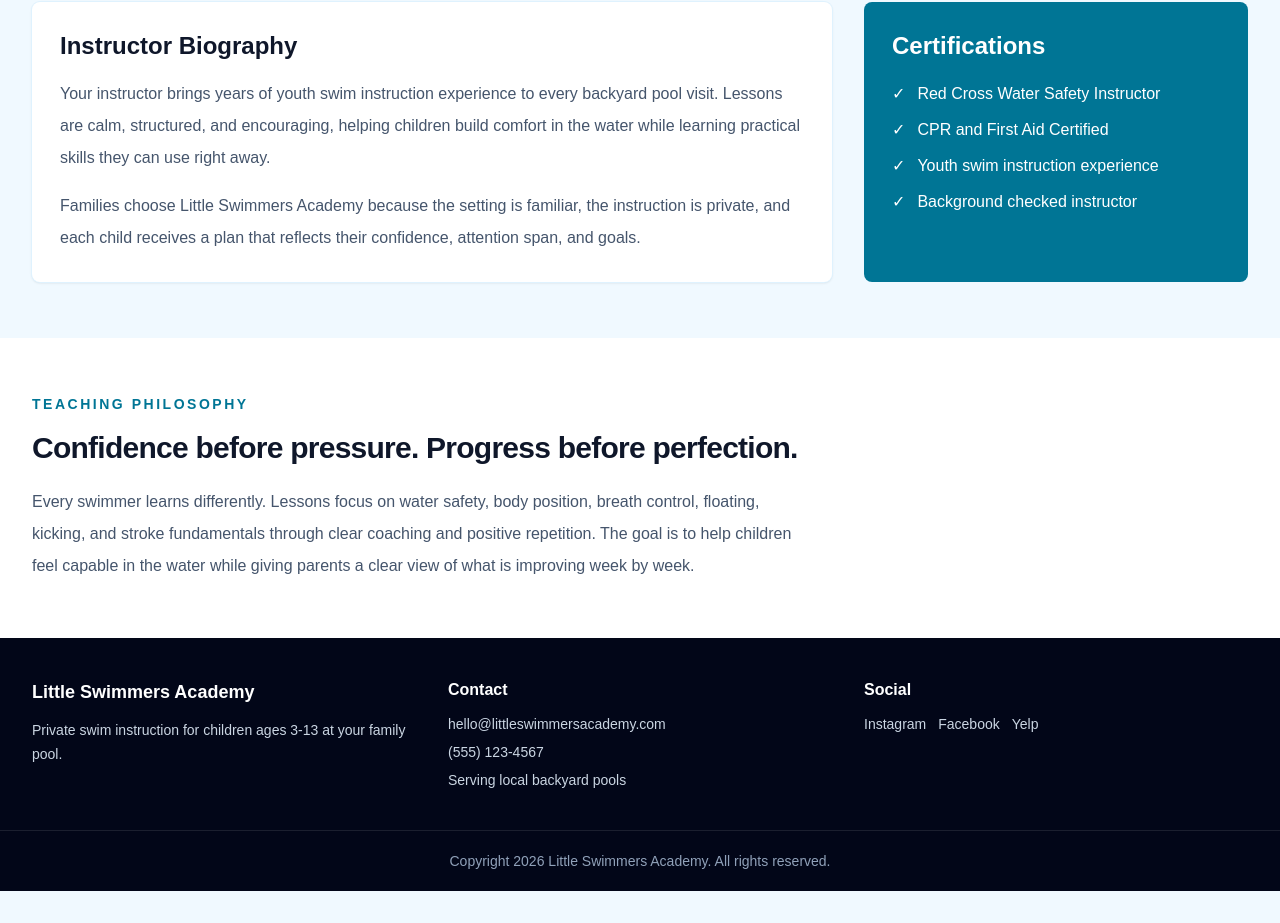
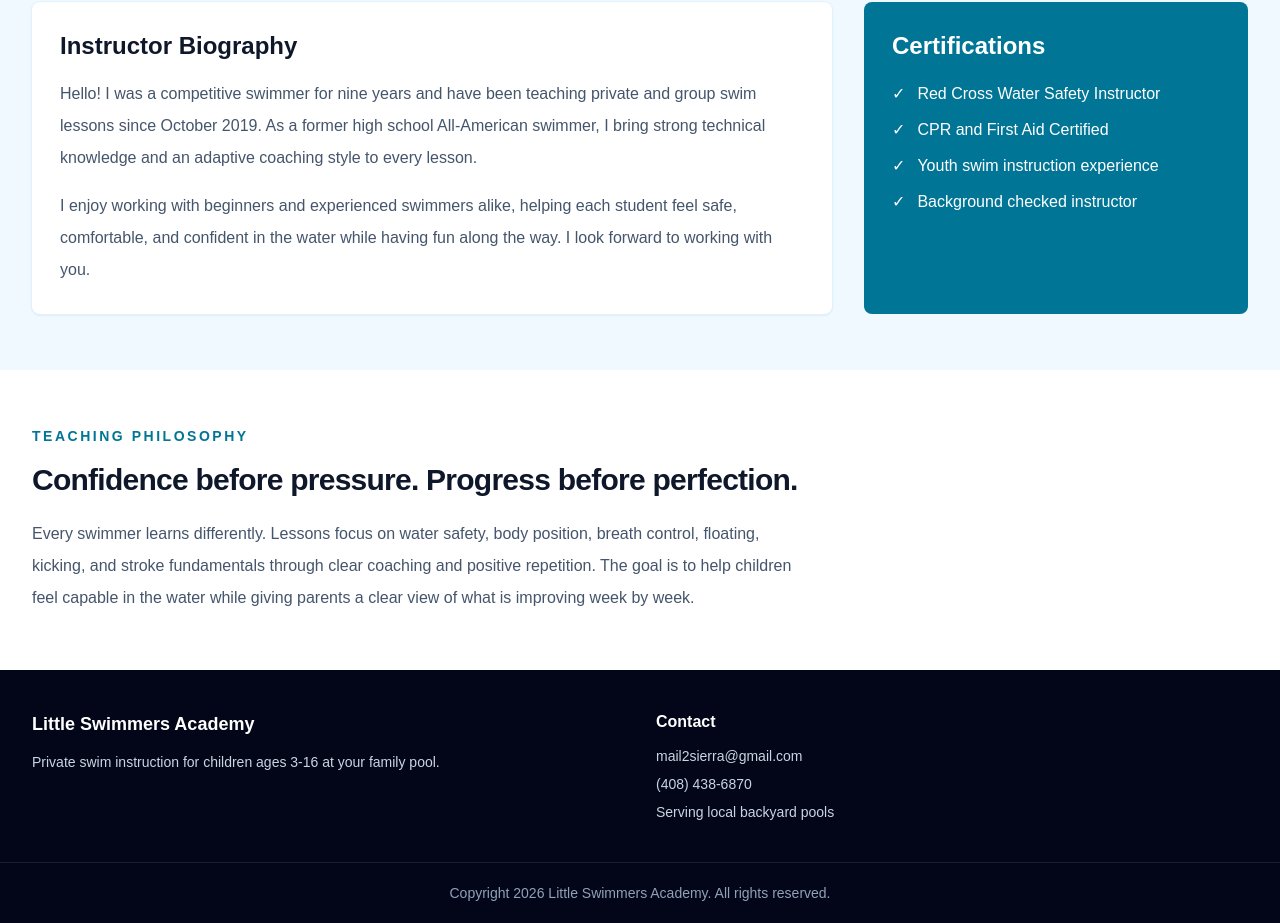
Before and after one commit to Toddnarwal/swim-lessons-site, a Next.js app: page /about in a window 1280 px wide. Shown: the part 455-1378 px from the top of the page. Before the commit the page ends 1346 px from the top, so only its background shows below. Built offline with nearby package versions, Linux system fonts and the light colour scheme.

Commit message:
Update Little Swimmers Academy site content

```diff
--- a/app/about/page.tsx
+++ b/app/about/page.tsx
@@ -7,22 +7,23 @@ export default function AboutPage() {
       <PageHeader
         eyebrow="About"
         title="Personal instruction with a safety-first approach."
-        description="Little Swimmers Academy is built around trust, patience, and practical water confidence for children ages 3-13."
+        description="Little Swimmers Academy is built around trust, patience, and practical water confidence for children ages 3-16."
       />
       <Section className="bg-sky-50">
         <div className="grid gap-8 lg:grid-cols-3">
           <div className="rounded-lg bg-white p-7 shadow-sm ring-1 ring-sky-100 lg:col-span-2">
             <h2 className="text-2xl font-bold">Instructor Biography</h2>
             <p className="mt-4 leading-8 text-slate-600">
-              Your instructor brings years of youth swim instruction experience
-              to every backyard pool visit. Lessons are calm, structured, and
-              encouraging, helping children build comfort in the water while
-              learning practical skills they can use right away.
+              Hello! I was a competitive swimmer for nine years and have been
+              teaching private and group swim lessons since October 2019. As a
+              former high school All-American swimmer, I bring strong technical
+              knowledge and an adaptive coaching style to every lesson.
             </p>
             <p className="mt-4 leading-8 text-slate-600">
-              Families choose Little Swimmers Academy because the setting is
-              familiar, the instruction is private, and each child receives a
-              plan that reflects their confidence, attention span, and goals.
+              I enjoy working with beginners and experienced swimmers alike,
+              helping each student feel safe, comfortable, and confident in the
+              water while having fun along the way. I look forward to working
+              with you.
             </p>
           </div>
           <div className="rounded-lg bg-cyan-700 p-7 text-white">
@@ -30,7 +31,7 @@ export default function AboutPage() {
             <ul className="mt-5 space-y-3">
               {certifications.map((certification) => (
                 <li key={certification} className="flex gap-3">
-                  <span aria-hidden="true">✓</span>
+                  <span aria-hidden="true">{"\u2713"}</span>
                   <span>{certification}</span>
                 </li>
               ))}
--- a/app/contact/page.tsx
+++ b/app/contact/page.tsx
@@ -13,8 +13,8 @@ export default function ContactPage() {
           <div className="rounded-lg bg-cyan-700 p-7 text-white">
             <h2 className="text-2xl font-bold">Contact Information</h2>
             <div className="mt-5 space-y-3 text-cyan-50">
-              <p>hello@littleswimmersacademy.com</p>
-              <p>(555) 123-4567</p>
+              <p>mail2sierra@gmail.com</p>
+              <p>(408) 438-6870</p>
               <p>Serving local backyard pools</p>
             </div>
           </div>
--- a/app/data.ts
+++ b/app/data.ts
@@ -1,21 +1,25 @@
 export const lessonOptions = [
   {
     title: "30 Minute Lesson",
-    price: "$45",
+    price: "$55",
     duration: "Best for new swimmers and focused skill tune-ups.",
-    features: ["Ages 3-13", "One-on-one attention", "Water comfort and safety"],
+    features: ["Ages 3-16", "One-on-one attention", "Water comfort and safety"],
   },
   {
     title: "45 Minute Lesson",
-    price: "$60",
+    price: "$65",
     duration: "A balanced session for confidence, drills, and practice.",
-    features: ["Most popular", "Technique development", "Personalized pacing"],
+    features: ["Ages 6-16", "Technique development", "Personalized pacing"],
   },
   {
     title: "60 Minute Lesson",
     price: "$75",
     duration: "Ideal for siblings, stronger swimmers, or deeper progression.",
-    features: ["Extended practice", "Endurance and stroke work", "Parent recap"],
+    features: [
+      "Most popular",
+      "Endurance and stroke work",
+      "Can be split between siblings",
+    ],
   },
 ];
 
@@ -23,7 +27,7 @@ export const faqs = [
   {
     question: "What ages do you teach?",
     answer:
-      "Little Swimmers Academy offers private instruction for children ages 3-13, with each lesson adapted to the child's comfort level and goals.",
+      "Little Swimmers Academy offers private instruction for children ages 3-16, with each lesson adapted to the child's comfort level and goals.",
   },
   {
     question: "Do you travel to my pool?",
@@ -61,16 +65,13 @@ export const serviceAreas = {
     "Saratoga",
     "Campbell",
     "Cupertino",
+  ],
+  extended: [
     "Almaden Valley",
     "Cambrian Park",
     "Willow Glen",
-  ],
-  extended: [
     "Sunnyvale",
     "Santa Clara",
     "Mountain View",
-    "Los Altos",
-    "Los Altos Hills",
-    "Milpitas",
   ],
 };
--- a/app/layout.tsx
+++ b/app/layout.tsx
@@ -5,7 +5,7 @@ import "./globals.css";
 export const metadata: Metadata = {
   title: "Little Swimmers Academy",
   description:
-    "Private mobile swim lessons for children ages 3-13 at your own pool.",
+    "Private mobile swim lessons for children ages 3-16 at your own pool.",
 };
 
 const navItems = [
@@ -61,30 +61,22 @@ export default function RootLayout({
         </header>
         <main className="flex-1">{children}</main>
         <footer className="bg-slate-950 text-white">
-          <div className="mx-auto grid max-w-7xl gap-8 px-4 py-10 sm:px-6 md:grid-cols-3 lg:px-8">
+          <div className="mx-auto grid max-w-7xl gap-8 px-4 py-10 sm:px-6 md:grid-cols-2 lg:px-8">
             <div>
               <p className="text-lg font-semibold">
                 Little Swimmers Academy
               </p>
               <p className="mt-3 text-sm leading-6 text-slate-300">
-                Private swim instruction for children ages 3-13 at your family
+                Private swim instruction for children ages 3-16 at your family
                 pool.
               </p>
             </div>
             <div>
               <p className="font-semibold">Contact</p>
               <div className="mt-3 space-y-2 text-sm text-slate-300">
-                <p>hello@littleswimmersacademy.com</p>
-                <p>(555) 123-4567</p>
+                <p>mail2sierra@gmail.com</p>
+                <p>(408) 438-6870</p>
                 <p>Serving local backyard pools</p>
-              </div>
-            </div>
-            <div>
-              <p className="font-semibold">Social</p>
-              <div className="mt-3 flex flex-wrap gap-3 text-sm text-slate-300">
-                <span>Instagram</span>
-                <span>Facebook</span>
-                <span>Yelp</span>
               </div>
             </div>
           </div>
--- a/app/page.tsx
+++ b/app/page.tsx
@@ -16,7 +16,7 @@ export default function Home() {
             </h1>
             <p className="mt-6 max-w-2xl text-lg leading-8 text-slate-600">
               Little Swimmers Academy provides private swim lessons for
-              children ages 3-13. Your instructor travels to the customer&apos;s
+              children ages 3-16. Your instructor travels to the customer&apos;s
               pool with a calm, skill-based plan built around your child&apos;s
               pace.
             </p>
@@ -29,7 +29,7 @@ export default function Home() {
           </div>
           <div className="relative min-h-[320px] overflow-hidden rounded-lg bg-cyan-100 shadow-2xl shadow-slate-900/12 sm:min-h-[460px]">
             <Image
-              src="/swim-lesson-hero-lsa.png"
+              src="/swim-lesson-hero-lsa-v3.png"
               alt="Private swim instructor teaching a child in a residential pool"
               fill
               priority
@@ -43,7 +43,7 @@ export default function Home() {
       <Section className="bg-sky-50">
         <div className="grid gap-5 md:grid-cols-3">
           {[
-            ["Ages 3-13", "Lessons are tailored for early learners through confident young swimmers."],
+            ["Ages 3-16", "Lessons are tailored for early learners through confident young swimmers."],
             ["Your pool", "The instructor comes to your home pool for familiar, convenient practice."],
             ["Private coaching", "One-on-one attention keeps lessons focused, calm, and productive."],
           ].map(([title, text]) => (
```
Also changed, not shown: public/swim-lesson-hero-lsa-v3.png (added).
